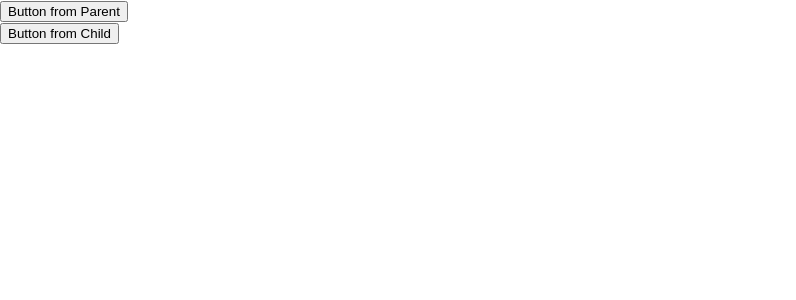
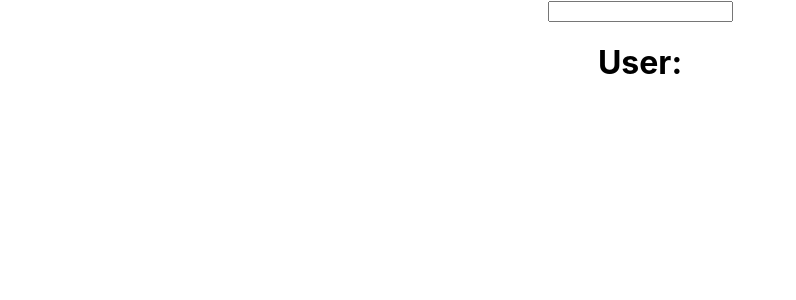
Before and after one commit to silam/reacthooks, a React (Create React App) app: page / in a window 1280 px wide. Shown: the top 300 px of the page, without its empty margins (0-796 px from the left). Built offline with nearby package versions, Linux system fonts and the light colour scheme.

Commit message:
useContext

```diff
--- a/src/App.js
+++ b/src/App.js
@@ -1,23 +1,14 @@
 import './App.css';
-import React, {useRef} from 'react';
-import Button from './Button';
+import UseContextReact  from './UseContext/UseContext';
 
 function App() {
+  return (
+    <div className="App">
+      <UseContextReact />
+    </div>
+  );
+}
 
 
 
-  const buttonRef = useRef(null);
-
-  return (
-    <div>
-      <button onClick={()=>
-      {
-        buttonRef.current.alterToggle();
-
-      }}>Button from Parent</button>
-      <Button ref={buttonRef}></Button>
-    </div>
-  )
-}
-
 export default App;
--- /dev/null
+++ b/src/UseContext/Login.js
@@ -0,0 +1,18 @@
+import React, { useContext } from "react";
+import {AppContext} from "./UseContext";
+
+
+function Login() {
+    const {setUserName} = useContext(AppContext);
+
+    return (
+        <div>
+            <input onChange={(event) => {
+                setUserName(event.target.value);
+            }}
+            />
+        </div>
+    )
+}
+
+export default Login;
--- /dev/null
+++ b/src/UseContext/UseContext.js
@@ -0,0 +1,20 @@
+import React, {useState, createContext} from "react";
+
+import Login from "./Login";
+import User from "./User";
+
+export const AppContext = createContext(null);
+
+
+function UseContextReact() {
+    const [username, setUserName] = useState("");
+
+    return (
+        <AppContext.Provider value={{ username, setUserName }}>
+          <Login /> <User />
+        </AppContext.Provider>
+      );
+
+}
+
+export default UseContextReact;
--- /dev/null
+++ b/src/UseContext/User.js
@@ -0,0 +1,17 @@
+import React , {useContext} from "react";
+import {AppContext} from './UseContext';
+
+function User() {
+
+
+    const {username} = useContext(AppContext);
+
+    return (
+        <div>
+            <h1>User: {username}</h1>
+        </div>
+
+    )
+}
+
+export default User;
```
Also changed, not shown: src/useImperativeHandle.js (added, +23 -0 lines), 1 other file (tests, documents, lock files or other folders).
